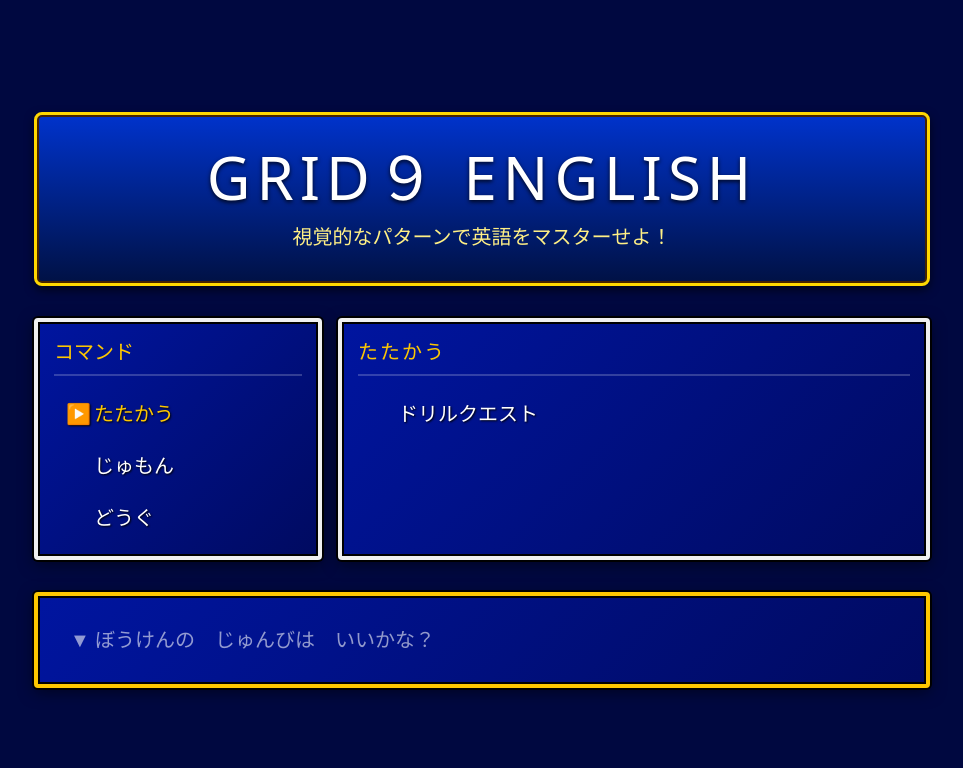
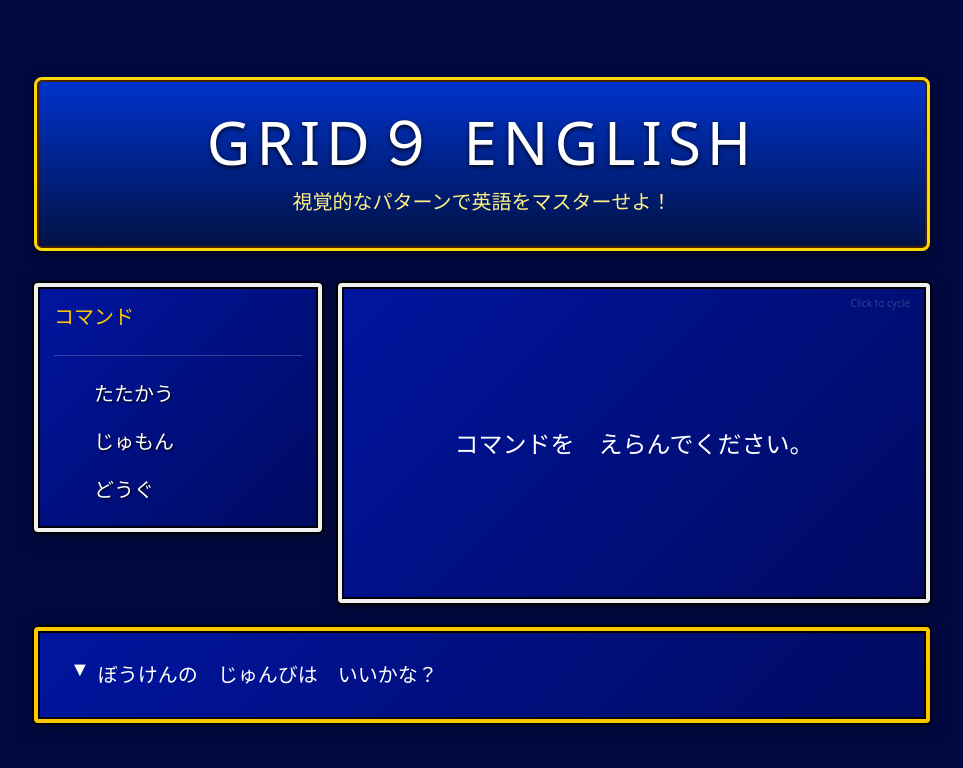
Before and after one commit to kayamak/grid9-english, a Next.js app: page / in a window 1280 px wide. Shown: the top 768 px of the page, without its empty margins (158-1121 px from the left). Built offline with nearby package versions, Linux system fonts and the light colour scheme; a web font is replaced by a local one.

Commit message:
トップ画面メニュー構成

```diff
--- a/src/app/page.tsx
+++ b/src/app/page.tsx
@@ -13,13 +13,8 @@ export default async function Home() {
           <p className="text-lg md:text-xl text-yellow-200 typing-text">視覚的なパターンで英語をマスターせよ！</p>
         </header>
 
-        {/* Main Menu Component */}
+        {/* Main Menu Component (Now Includes Message Window) */}
         <MainMenu />
-
-        {/* Message Window (Lower) */}
-        <div className="dq-window h-24 flex items-center px-8 border-yellow-400">
-          <p className="text-xl animate-pulse text-white">▼ ぼうけんの　じゅんびは　いいかな？</p>
-        </div>
       </div>
     </main>
   );
--- a/src/features/home/components/MainMenu.tsx
+++ b/src/features/home/components/MainMenu.tsx
@@ -1,79 +1,235 @@
 'use client';
 
-import { useState } from 'react';
-import Link from 'next/link';
+import { useState, useCallback } from 'react';
+import { useRouter } from 'next/navigation';
+
+const MOTIVATIONAL_MESSAGES = [
+  "きみなら　できる！",
+  "あきらめたら　そこで　しあいしゅうりょうだよ",
+  "一歩ずつの　積み重ねが　大きな力になる！",
+  "伝説の　勇者は　君のことだ！",
+  "英語の　呪文を　マスターしよう！",
+  "こんかいの　べんきょうは　きっと　やくにたつぞ！",
+  "つづけることが　さいだいの　ぶきだ！",
+  "ちりもつもれば　やまとなる！",
+  "キミの　なまえを　れきしに　きざめ！",
+  "こころの　エンジンを　全開にしろ！",
+  "まいにちの　努力が　明日を　変える！",
+  "きみの　なかに　ねむる　才能を　よびおこせ！"
+];
 
 type MenuItem = {
   label: string;
   href: string;
+  descriptions: string[];
 };
 
-type MenuData = {
-  [key: string]: MenuItem[];
+type CategoryData = {
+  descriptions: string[];
+  items: MenuItem[];
 };
 
-const DEFAULT_MENU: MenuData = {
-  "たたかう": [
-    { label: "ドリルクエスト", href: "/practice?mode=quest" }
+const MENU_DATA: Record<string, CategoryData> = {
+  "たたかう": {
+    descriptions: [
+      "きびしい　ドリルに　いどみ、おのれの　スキルを　みがきあげろ！",
+      "しれんを　のりこえたさきに、あらたな　ちからが　やどるだろう。",
+      "こころを　むにして、もんだいを　なぎたおせ！"
     ],
-  "じゅもん": [
-    { label: "DO_SV", href: "/practice?mode=drill&pattern=DO_SV" },
-    { label: "DO_SVO", href: "/practice?mode=drill&pattern=DO_SVO" },
-    { label: "BE_SBC", href: "/practice?mode=drill&pattern=BE_SVC" }
+    items: [
+      {
+        label: "ドリルクエスト",
+        href: "/practice?mode=quest",
+        descriptions: [
+          "せまりくる　せいげんじかんないに　あまたの　もんだいを　ときあかせ！",
+          "はやさと　せいかくさ。その　どちらもが　もとめられる　クエストだ。",
+          "ハイスコアを　めざして、なんども　ちょうせんしよう！"
+        ]
+      }
+    ]
+  },
+  "じゅもん": {
+    descriptions: [
+      "ぶんぽうというなの　じゅもんを　じざいに　つかいこなせ！",
+      "ことばの　ならびを　あやつるものは、せかいを　あやつる。",
+      "ただしい　えいごは、ひとの　こころを　うごかす　まほうだ。"
     ],
-  "どうぐ": [
-    { label: "じゆうトレーニング", href: "/practice?mode=free" }
+    items: [
+      {
+        label: "DO_SV",
+        href: "/practice?mode=drill&pattern=DO_SV",
+        descriptions: [
+          "いっぱんどうしの　きほんけい。しゅごと　どうしの　きずなを　たしかめろ！",
+          "だれが　なにを　するのか。すべての　きほんは　ここにある。"
         ]
+      },
+      {
+        label: "DO_SVO",
+        href: "/practice?mode=drill&pattern=DO_SVO",
+        descriptions: [
+          "なにかを　たいしょうにする　うごき。もくてきを　とらえる　いちげきを！",
+          "「なにを」を　はっきりさせる。それが　SVOの　ごくいだ。"
+        ]
+      },
+      {
+        label: "BE_SVC",
+        href: "/practice?mode=drill&pattern=BE_SVC",
+        descriptions: [
+          "じょうたいを　しめす　じゅもん。ありのままの　すがたを　ひょうげんせよ！",
+          "イコールのかんけい。きみの　じょうたいを　ことばに　のせろ。"
+        ]
+      }
+    ]
+  },
+  "どうぐ": {
+    descriptions: [
+      "さまざまな　どうぐを　くして、じゆうに　トレーニングだ！",
+      "ときには　じゆうに、ときには　しんけんに。アイテムの　つかいかたは　きみしだい。",
+      "じぶんだけの　スタイルで、えいごの　たびを　つづけよう。"
+    ],
+    items: [
+      {
+        label: "じゆうトレーニング",
+        href: "/practice?mode=free",
+        descriptions: [
+          "じぶんの　ペースで　じっくりと　じつりょくを　たくわえろ。",
+          "まちがいを　おそれず、なんどでも　ためしてみるのが　じょうたつへの　ちかみちだ。"
+        ]
+      }
+    ]
+  }
 };
 
 export function MainMenu() {
-  const [selectedCategory, setSelectedCategory] = useState<string>("たたかう");
+  const [selectedCategory, setSelectedCategory] = useState<string | null>(null);
+  const [descIndex, setDescIndex] = useState(0);
+  const [hoveredAction, setHoveredAction] = useState<string | null>(null);
+  const [bottomMessage, setBottomMessage] = useState<string>("ぼうけんの　じゅんびは　いいかな？");
+  const router = useRouter();
 
-  const categories = Object.keys(DEFAULT_MENU);
-  const subItems = DEFAULT_MENU[selectedCategory] || [];
+  const updateMotivation = useCallback(() => {
+    const randomMsg = MOTIVATIONAL_MESSAGES[Math.floor(Math.random() * MOTIVATIONAL_MESSAGES.length)];
+    setBottomMessage(randomMsg);
+  }, []);
+
+  const handleCategoryClick = (category: string) => {
+    setSelectedCategory(category);
+    setDescIndex(0);
+    setHoveredAction(null);
+    updateMotivation();
+  };
+
+  const handleActionClick = (href: string) => {
+    updateMotivation();
+    router.push(href);
+  };
+
+  const handleBack = () => {
+    setSelectedCategory(null);
+    setDescIndex(0);
+    setHoveredAction(null);
+    updateMotivation();
+  };
+
+  const cycleDescription = () => {
+    setDescIndex((prev) => prev + 1);
+    updateMotivation();
+  };
+
+  // Determine which descriptions to use
+  let currentDescriptions: string[] = ["コマンドを　えらんでください。"];
+  if (selectedCategory) {
+    if (hoveredAction) {
+      const catData = MENU_DATA[selectedCategory];
+      const item = catData.items.find(i => i.label === hoveredAction);
+      if (item) {
+        currentDescriptions = item.descriptions;
+      }
+    } else {
+      currentDescriptions = MENU_DATA[selectedCategory].descriptions;
+    }
+  }
+
+  const activeDescription = currentDescriptions[descIndex % currentDescriptions.length];
 
   return (
-    <div className="grid grid-cols-1 md:grid-cols-3 gap-4 w-full">
-      {/* 1st Tier: Left Command Area */}
-      <section className="dq-window md:col-span-1 h-fit">
-        <h2 className="text-xl mb-4 border-b-2 border-white/20 pb-2 text-yellow-400">コマンド</h2>
-        <nav className="flex flex-col gap-2">
-          {categories.map((category) => (
+    <div className="flex flex-col gap-6 w-full">
+      <div className="grid grid-cols-1 md:grid-cols-3 gap-4 min-h-[320px]">
+        {/* Tier 1 & 2: Menu Area */}
+        <section className="dq-window md:col-span-1 h-fit flex flex-col">
+          <div className="flex items-center justify-between border-b border-white/20 pb-2 mb-4">
+            <h2 className="text-xl text-yellow-400">
+              {selectedCategory ? selectedCategory : "コマンド"}
+            </h2>
+            {selectedCategory && (
               <button
-              key={category}
-              onClick={() => setSelectedCategory(category)}
-              className={`dq-menu-item text-xl w-full text-left transition-all ${
-                selectedCategory === category
-                  ? "text-yellow-400 before:content-['▶'] before:text-yellow-400"
-                  : "text-white"
-              }`}
+                onClick={handleBack}
+                className="text-xs text-white/50 hover:text-white transition-colors cursor-pointer"
               >
-              <span>{category}</span>
+                [もどる]
               </button>
-          ))}
+            )}
+          </div>
+
+          <nav className="flex flex-col gap-1">
+            {!selectedCategory ? (
+              Object.keys(MENU_DATA).map((cat) => (
+                <button
+                  key={cat}
+                  onClick={() => handleCategoryClick(cat)}
+                  className="dq-menu-item text-xl w-full text-left"
+                >
+                  {cat}
+                </button>
+              ))
+            ) : (
+              MENU_DATA[selectedCategory].items.map((item) => (
+                <button
+                  key={item.label}
+                  onClick={() => handleActionClick(item.href)}
+                  onMouseEnter={() => {
+                    setHoveredAction(item.label);
+                    setDescIndex(0);
+                  }}
+                  onMouseLeave={() => {
+                    setHoveredAction(null);
+                    setDescIndex(0);
+                  }}
+                  className="dq-menu-item text-xl w-full text-left"
+                >
+                  {item.label}
+                </button>
+              ))
+            )}
           </nav>
         </section>
 
-      {/* 2nd Tier: Right Area */}
-      <section className="dq-window md:col-span-2 min-h-[240px]">
-        <h2 className="text-xl mb-4 border-b-2 border-white/20 pb-2 text-yellow-400 uppercase tracking-widest">
-          {selectedCategory}
-        </h2>
-        <div className="flex flex-col gap-2">
-          {subItems.map((item) => (
-            <Link
-              key={item.label}
-              href={item.href}
-              className="dq-menu-item text-xl text-white hover:text-yellow-400 transition-colors"
+        {/* Description Area */}
+        <section
+          className="dq-window md:col-span-2 relative overflow-hidden group cursor-pointer"
+          onClick={cycleDescription}
         >
-              <span>{item.label}</span>
-            </Link>
-          ))}
-          {subItems.length === 0 && (
-            <p className="text-white/40 p-4">なにもない　ようだ……</p>
-          )}
+          <div className="absolute top-2 right-4 text-[10px] text-white/20 group-hover:text-white/40">
+            Click to cycle
+          </div>
+          <div className="p-4 md:p-8 h-full flex items-center justify-center">
+             <p className="text-xl md:text-2xl leading-relaxed text-center font-normal">
+               {activeDescription}
+             </p>
           </div>
         </section>
       </div>
+
+      {/* Message Window */}
+      <div
+        className="dq-window h-24 flex items-center px-8 border-yellow-400 cursor-pointer"
+        onClick={updateMotivation}
+      >
+        <p className="text-xl text-white">
+          <span className="inline-block animate-bounce mr-2">▼</span>
+          {bottomMessage}
+        </p>
+      </div>
+    </div>
   );
 }
```
Also changed, not shown: 1 other file (tests, documents, lock files or other folders). Lines whose indentation alone changed are shown as unchanged.
